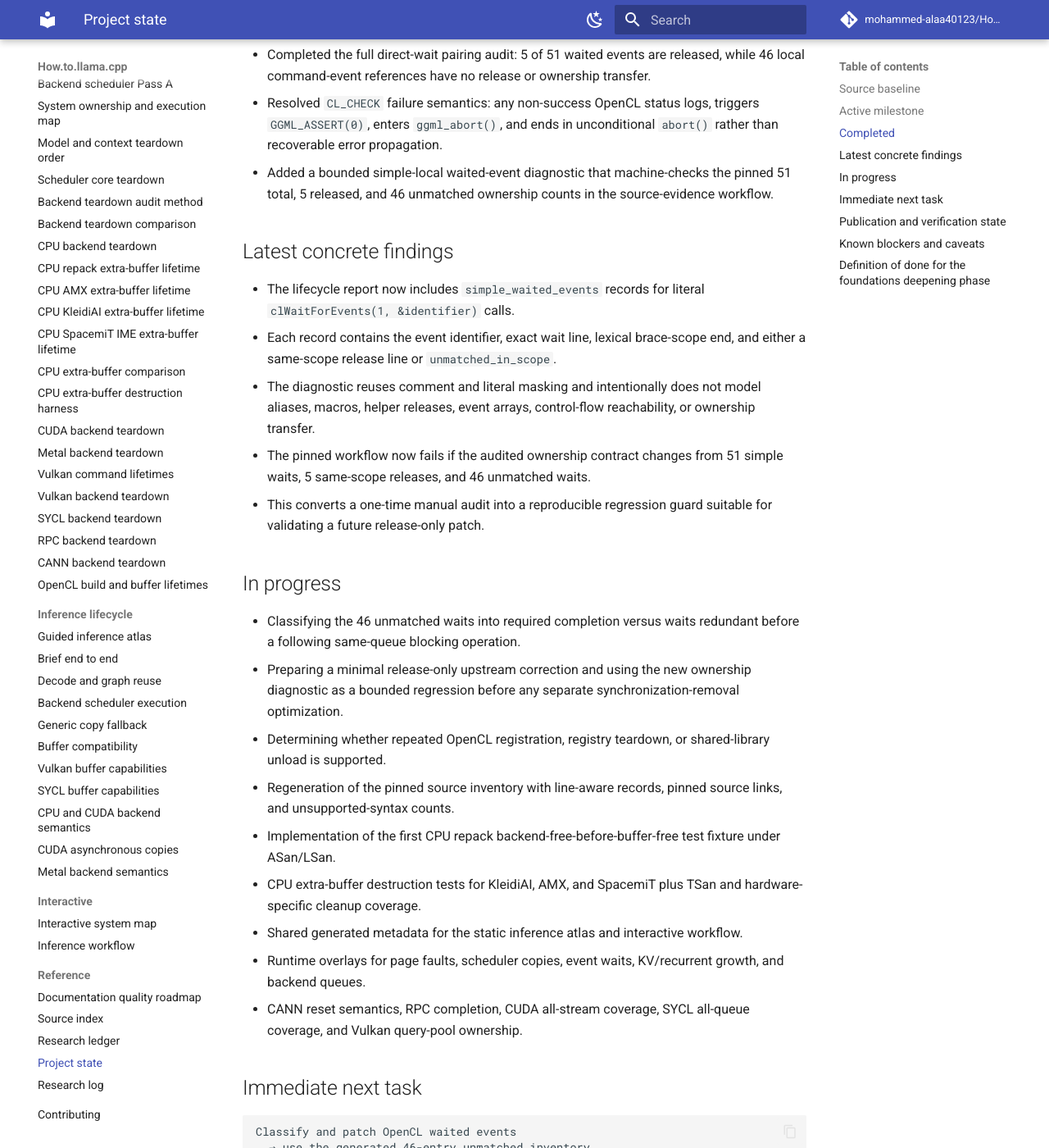
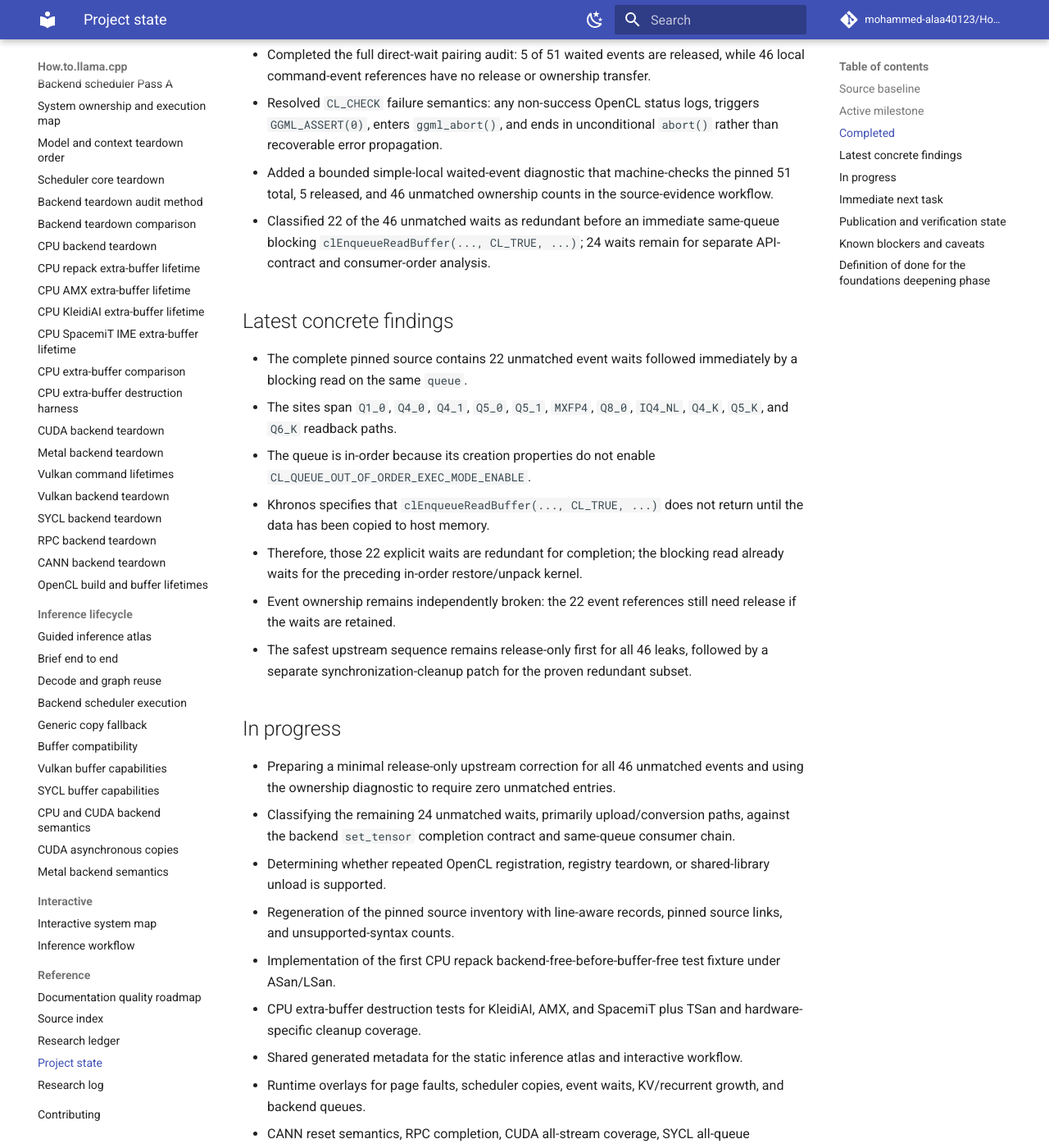
Before and after one commit to mohammed-alaa40123/How.to.llama.cpp, an MkDocs documentation site: the page built from docs/reference/project-state.md, in a window 1280 px wide and 1400 px high, scrolled down 2275 px. Shown: the whole window at 82% size. Built offline with MkDocs 1.6.1 and Material for MkDocs 9.7.7, drawn with Linux system fonts in a browser that asks for light colours; comment, search, counter and statistics services are not loaded; some of the changed text lies outside the part shown.

Commit message:
docs: record blocking-read wait classification

````diff
--- a/docs/reference/project-state.md
+++ b/docs/reference/project-state.md
@@ -1,6 +1,6 @@
 # Project state
 
-_Last updated: 2026-07-15 16:51 Africa/Cairo_
+_Last updated: 2026-07-15 17:52 Africa/Cairo_
 
 Read this file after the root README on every run. It is the compact checkpoint for the current milestone, verified work, blockers, and next priority.
 
@@ -48,19 +48,22 @@ Read this file after the root README on every run. It is the compact checkpoint
 - Completed the full direct-wait pairing audit: 5 of 51 waited events are released, while 46 local command-event references have no release or ownership transfer.
 - Resolved `CL_CHECK` failure semantics: any non-success OpenCL status logs, triggers `GGML_ASSERT(0)`, enters `ggml_abort()`, and ends in unconditional `abort()` rather than recoverable error propagation.
 - Added a bounded simple-local waited-event diagnostic that machine-checks the pinned 51 total, 5 released, and 46 unmatched ownership counts in the source-evidence workflow.
+- Classified 22 of the 46 unmatched waits as redundant before an immediate same-queue blocking `clEnqueueReadBuffer(..., CL_TRUE, ...)`; 24 waits remain for separate API-contract and consumer-order analysis.
 
 ## Latest concrete findings
 
-- The lifecycle report now includes `simple_waited_events` records for literal `clWaitForEvents(1, &identifier)` calls.
-- Each record contains the event identifier, exact wait line, lexical brace-scope end, and either a same-scope release line or `unmatched_in_scope`.
-- The diagnostic reuses comment and literal masking and intentionally does not model aliases, macros, helper releases, event arrays, control-flow reachability, or ownership transfer.
-- The pinned workflow now fails if the audited ownership contract changes from 51 simple waits, 5 same-scope releases, and 46 unmatched waits.
-- This converts a one-time manual audit into a reproducible regression guard suitable for validating a future release-only patch.
+- The complete pinned source contains 22 unmatched event waits followed immediately by a blocking read on the same `queue`.
+- The sites span `Q1_0`, `Q4_0`, `Q4_1`, `Q5_0`, `Q5_1`, `MXFP4`, `Q8_0`, `IQ4_NL`, `Q4_K`, `Q5_K`, and `Q6_K` readback paths.
+- The queue is in-order because its creation properties do not enable `CL_QUEUE_OUT_OF_ORDER_EXEC_MODE_ENABLE`.
+- Khronos specifies that `clEnqueueReadBuffer(..., CL_TRUE, ...)` does not return until the data has been copied to host memory.
+- Therefore, those 22 explicit waits are redundant for completion; the blocking read already waits for the preceding in-order restore/unpack kernel.
+- Event ownership remains independently broken: the 22 event references still need release if the waits are retained.
+- The safest upstream sequence remains release-only first for all 46 leaks, followed by a separate synchronization-cleanup patch for the proven redundant subset.
 
 ## In progress
 
-- Classifying the 46 unmatched waits into required completion versus waits redundant before a following same-queue blocking operation.
-- Preparing a minimal release-only upstream correction and using the new ownership diagnostic as a bounded regression before any separate synchronization-removal optimization.
+- Preparing a minimal release-only upstream correction for all 46 unmatched events and using the ownership diagnostic to require zero unmatched entries.
+- Classifying the remaining 24 unmatched waits, primarily upload/conversion paths, against the backend `set_tensor` completion contract and same-queue consumer chain.
 - Determining whether repeated OpenCL registration, registry teardown, or shared-library unload is supported.
 - Regeneration of the pinned source inventory with line-aware records, pinned source links, and unsupported-syntax counts.
 - Implementation of the first CPU repack backend-free-before-buffer-free test fixture under ASan/LSan.
@@ -72,13 +75,12 @@ Read this file after the root README on every run. It is the compact checkpoint
 ## Immediate next task
 
 ```text
-Classify and patch OpenCL waited events
-  → use the generated 46-entry unmatched inventory
-  → identify waits followed by same-queue blocking operations
-  → keep required waits and remove only independently proven redundant waits
-  → first prepare a low-risk release-only patch for all 46 successful waits
-  → validate the patch by driving unmatched_in_scope toward zero
-  → validate model-load and conversion paths with leak tooling when hardware is available
+Prepare release-only OpenCL event fix
+  → add clReleaseEvent(evt) after every successful unmatched wait
+  → preserve all existing synchronization in the first patch
+  → validate 51 released_in_scope and 0 unmatched_in_scope
+  → separately remove the 22 waits proven redundant before blocking reads
+  → classify the remaining 24 waits against set_tensor completion semantics
 ```
 
 In parallel or if blocked, implement the admitted CPU repack `MUL_MAT` fixture with reference comparison, CPU backend-wrapper free, repack-buffer free, and ASan/LSan repetition.
@@ -86,8 +88,8 @@ In parallel or if blocked, implement the admitted CPU repack `MUL_MAT` fixture w
 ## Publication and verification state
 
 - Work is published in PR #1 from branch `automation/backend-teardown-audit-method`.
-- Added detailed note `logs/research/2026-07-15/1651-opencl-waited-event-regression.md`.
-- The extractor, focused tests, and pinned-source workflow guard were updated on the PR branch.
+- Added detailed note `logs/research/2026-07-15/1752-opencl-blocking-read-wait-classification.md`.
+- The required startup files and complete pinned OpenCL source-bearing artifact were inspected before editing.
 - Final-head workflow results must be checked before the run closes.
 - Full local checkout validation remains unavailable because direct GitHub DNS resolution is blocked in this runtime and `gh` is not installed.
 - Public Pages verification remains blocked for branch-only content until PR #1 merges.
@@ -95,6 +97,7 @@ In parallel or if blocked, implement the admitted CPU repack `MUL_MAT` fixture w
 ## Known blockers and caveats
 
 - **Systematic OpenCL event leak:** 46 of 51 direct host-waited command events have no matching release or ownership transfer in the pinned translation unit.
+- **Synchronization split:** 22 of those 46 waits are redundant before an immediate same-queue blocking read; the remaining 24 require a different completion-contract analysis.
 - **Diagnostic scope:** the simple-local wait/release guard recognizes only literal count-one waits and same-identifier releases in the same lexical brace scope; it is not proof of general C++ ownership.
 - **Fatal-error policy:** `CL_CHECK` terminates via `abort()`; normal C++ destructors and scope guards do not run after a checked failure, so deterministic cleanup is meaningful only on successful paths or after a future nonfatal error redesign.
 - **Deterministic-release gap:** the pinned translation unit intentionally keeps device/backend contexts process-lifetime and contains no explicit queue/context release or per-device backend-context deletion path.
````
